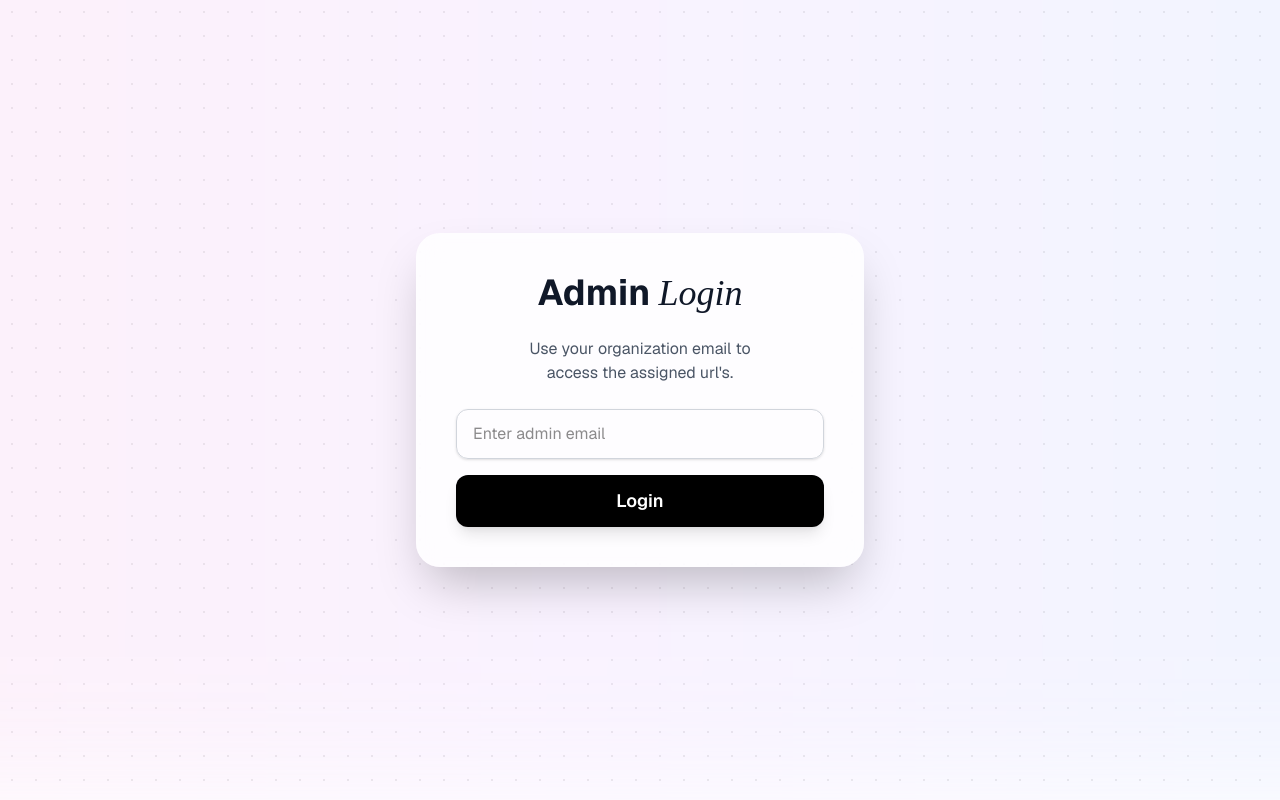
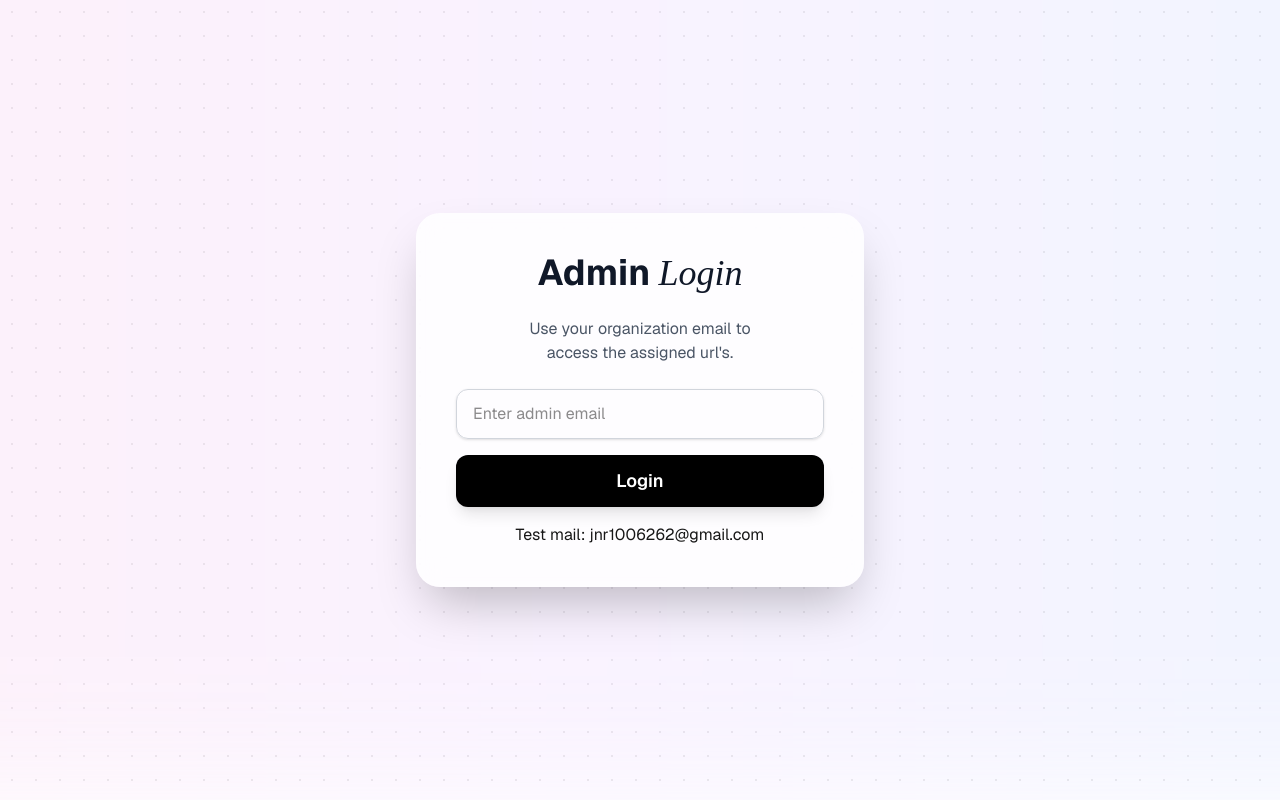
Before and after one commit to zdawan/AI-Bug-Tracker, a Next.js app in the folder client/: page /admin/login in a window 1280 px wide. Built offline with nearby package versions, Linux system fonts and the light colour scheme.

Commit message:
Second commit

```diff
--- a/client/app/admin/login/page.jsx
+++ b/client/app/admin/login/page.jsx
@@ -83,6 +83,9 @@ export default function AdminLogin() {
           >
             Login
           </button>
+          <p className="flex items-center justify-center">
+            Test mail: jnr1006262@gmail.com
+          </p>
         </form>
       </div>
 
```
